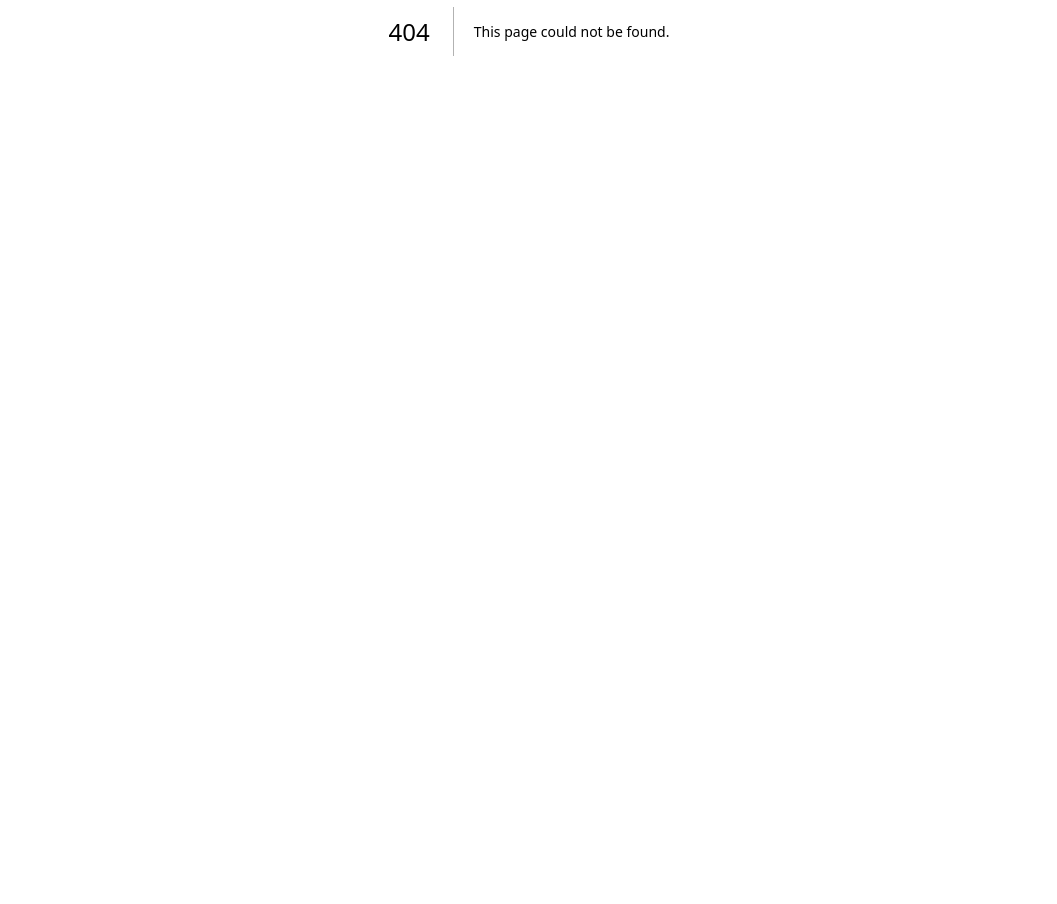
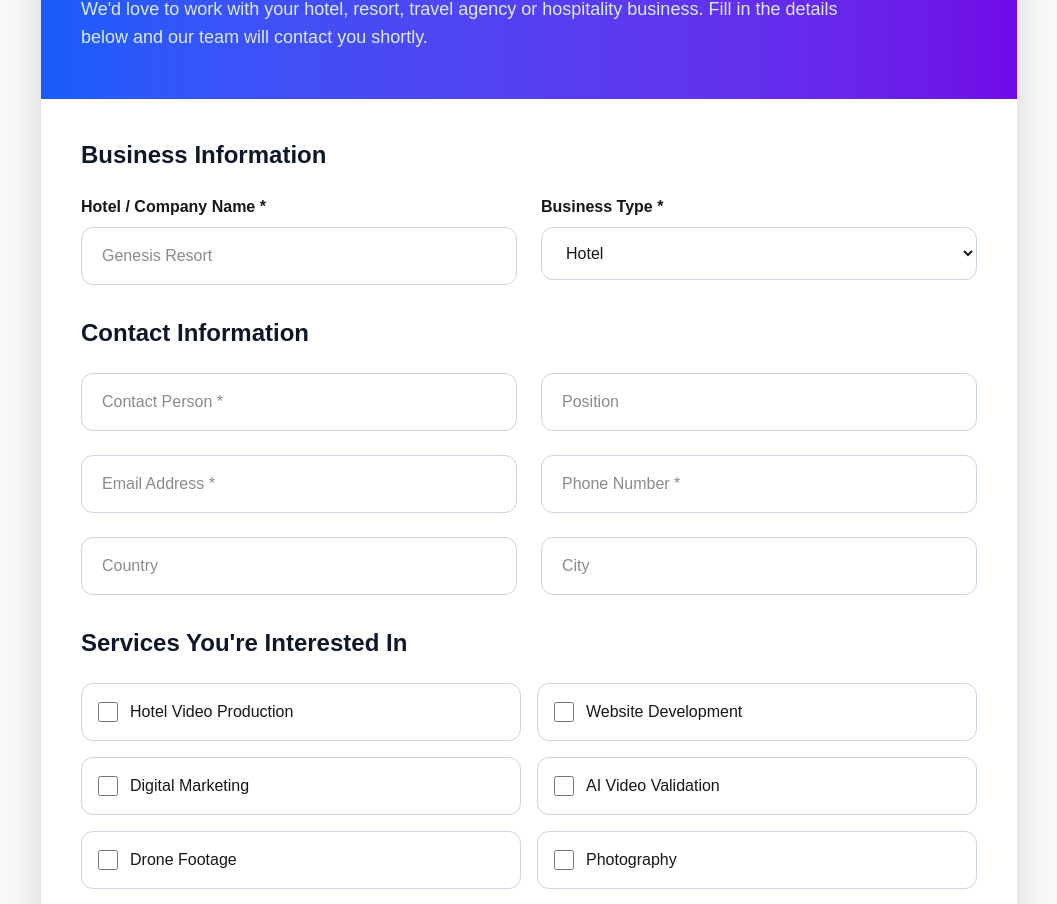
Before and after one commit to ezekielmose/genesis_website_proffesional, a Next.js app: page /partner in a window 1280 px wide. Before the commit this address had no page. Shown: the part 369-1273 px from the top of the page, without its empty margins (111-1168 px from the left). Before the commit the page ends 800 px from the top, so only its background shows below. Built offline with nearby package versions, Linux system fonts and the light colour scheme.

Commit message:
Create page.tsx

```diff
--- /dev/null
+++ b/app/partner/page.tsx
@@ -0,0 +1,296 @@
+"use client";
+
+import { motion } from "framer-motion";
+import { ArrowLeft, Send, Building2 } from "lucide-react";
+import Link from "next/link";
+
+export default function PartnerPage() {
+  return (
+    <main className="min-h-screen bg-slate-50 py-20">
+      <div className="mx-auto max-w-5xl px-6">
+
+        {/* Back Button */}
+
+        <Link
+          href="/get-started"
+          className="mb-10 inline-flex items-center gap-2 text-blue-600 hover:text-blue-700"
+        >
+          <ArrowLeft size={18} />
+          Back
+        </Link>
+
+        <motion.div
+          initial={{ opacity: 0, y: 40 }}
+          animate={{ opacity: 1, y: 0 }}
+          transition={{ duration: .6 }}
+          className="overflow-hidden rounded-[36px] bg-white shadow-2xl"
+        >
+
+          {/* Header */}
+
+          <div className="bg-gradient-to-r from-blue-600 to-violet-700 px-10 py-12 text-white">
+
+            <div className="mb-6 flex h-20 w-20 items-center justify-center rounded-3xl bg-white/20">
+
+              <Building2 size={42} />
+
+            </div>
+
+            <h1 className="text-5xl font-black">
+              Become a Partner
+            </h1>
+
+            <p className="mt-5 max-w-3xl text-lg text-blue-100">
+              We'd love to work with your hotel, resort, travel agency or
+              hospitality business. Fill in the details below and our team
+              will contact you shortly.
+            </p>
+
+          </div>
+
+          {/* Form */}
+
+          <form className="space-y-8 p-10">
+
+            {/* Business Information */}
+
+            <div>
+
+              <h2 className="mb-6 text-2xl font-bold text-slate-900">
+                Business Information
+              </h2>
+
+              <div className="grid gap-6 md:grid-cols-2">
+
+                <div>
+                  <label className="mb-2 block font-semibold">
+                    Hotel / Company Name *
+                  </label>
+
+                  <input
+                    type="text"
+                    required
+                    className="w-full rounded-xl border border-slate-300 px-5 py-4 outline-none focus:border-blue-600"
+                    placeholder="Genesis Resort"
+                  />
+                </div>
+
+                <div>
+                  <label className="mb-2 block font-semibold">
+                    Business Type *
+                  </label>
+
+                  <select
+                    required
+                    className="w-full rounded-xl border border-slate-300 px-5 py-4 outline-none focus:border-blue-600"
+                  >
+                    <option>Hotel</option>
+                    <option>Resort</option>
+                    <option>Safari Lodge</option>
+                    <option>Travel Agency</option>
+                    <option>Hospitality Group</option>
+                    <option>Apartment</option>
+                    <option>Other</option>
+                  </select>
+                </div>
+
+              </div>
+
+            </div>
+
+            {/* Contact Information */}
+
+            <div>
+
+              <h2 className="mb-6 text-2xl font-bold text-slate-900">
+                Contact Information
+              </h2>
+
+              <div className="grid gap-6 md:grid-cols-2">
+
+                <input
+                  required
+                  placeholder="Contact Person *"
+                  className="rounded-xl border border-slate-300 px-5 py-4 outline-none focus:border-blue-600"
+                />
+
+                <input
+                  placeholder="Position"
+                  className="rounded-xl border border-slate-300 px-5 py-4 outline-none focus:border-blue-600"
+                />
+
+                <input
+                  required
+                  type="email"
+                  placeholder="Email Address *"
+                  className="rounded-xl border border-slate-300 px-5 py-4 outline-none focus:border-blue-600"
+                />
+
+                <input
+                  required
+                  placeholder="Phone Number *"
+                  className="rounded-xl border border-slate-300 px-5 py-4 outline-none focus:border-blue-600"
+                />
+
+                <input
+                  placeholder="Country"
+                  className="rounded-xl border border-slate-300 px-5 py-4 outline-none focus:border-blue-600"
+                />
+
+                <input
+                  placeholder="City"
+                  className="rounded-xl border border-slate-300 px-5 py-4 outline-none focus:border-blue-600"
+                />
+
+              </div>
+
+            </div>
+
+            {/* Services */}
+
+            <div>
+
+              <h2 className="mb-6 text-2xl font-bold text-slate-900">
+                Services You're Interested In
+              </h2>
+
+              <div className="grid gap-4 md:grid-cols-2">
+
+                {[
+                  "Hotel Video Production",
+                  "Website Development",
+                  "Digital Marketing",
+                  "AI Video Validation",
+                  "Drone Footage",
+                  "Photography",
+                  "Brand Strategy",
+                  "Custom Solution",
+                ].map((service) => (
+
+                  <label
+                    key={service}
+                    className="flex items-center gap-3 rounded-xl border border-slate-300 p-4 hover:border-blue-600"
+                  >
+
+                    <input
+                      type="checkbox"
+                      className="h-5 w-5"
+                    />
+
+                    {service}
+
+                  </label>
+
+                ))}
+
+              </div>
+
+            </div>
+
+            {/* Company Details */}
+
+            <div>
+
+              <h2 className="mb-6 text-2xl font-bold text-slate-900">
+                Company Details
+              </h2>
+
+              <div className="grid gap-6 md:grid-cols-2">
+
+                <input
+                  placeholder="Company Website"
+                  className="rounded-xl border border-slate-300 px-5 py-4 outline-none focus:border-blue-600"
+                />
+
+                <select className="rounded-xl border border-slate-300 px-5 py-4 outline-none focus:border-blue-600">
+
+                  <option>Number of Properties</option>
+                  <option>1</option>
+                  <option>2 - 5</option>
+                  <option>6 - 10</option>
+                  <option>11+</option>
+
+                </select>
+
+              </div>
+
+            </div>
+
+            {/* Budget */}
+
+            <div className="grid gap-6 md:grid-cols-2">
+
+              <div>
+
+                <label className="mb-2 block font-semibold">
+                  Estimated Budget
+                </label>
+
+                <select className="w-full rounded-xl border border-slate-300 px-5 py-4 outline-none focus:border-blue-600">
+
+                  <option>Let's Discuss</option>
+                  <option>Under $1,000</option>
+                  <option>$1,000 - $5,000</option>
+                  <option>$5,000 - $10,000</option>
+                  <option>$10,000+</option>
+
+                </select>
+
+              </div>
+
+              <div>
+
+                <label className="mb-2 block font-semibold">
+                  Project Timeline
+                </label>
+
+                <select className="w-full rounded-xl border border-slate-300 px-5 py-4 outline-none focus:border-blue-600">
+
+                  <option>Immediately</option>
+                  <option>Within 1 Month</option>
+                  <option>1 - 3 Months</option>
+                  <option>Just Exploring</option>
+
+                </select>
+
+              </div>
+
+            </div>
+
+            {/* Project */}
+
+            <div>
+
+              <label className="mb-2 block font-semibold">
+                Tell us about your project
+              </label>
+
+              <textarea
+                rows={7}
+                placeholder="Describe your hotel, goals and how Genesis Digital can help..."
+                className="w-full rounded-xl border border-slate-300 px-5 py-4 outline-none focus:border-blue-600"
+              />
+
+            </div>
+
+            {/* Submit */}
+
+            <button
+              type="submit"
+              className="flex items-center gap-3 rounded-2xl bg-gradient-to-r from-blue-600 to-violet-700 px-10 py-5 font-semibold text-white transition hover:scale-105"
+            >
+
+              <Send size={20} />
+
+              Submit Partnership Request
+
+            </button>
+
+          </form>
+
+        </motion.div>
+
+      </div>
+    </main>
+  );
+}
```
